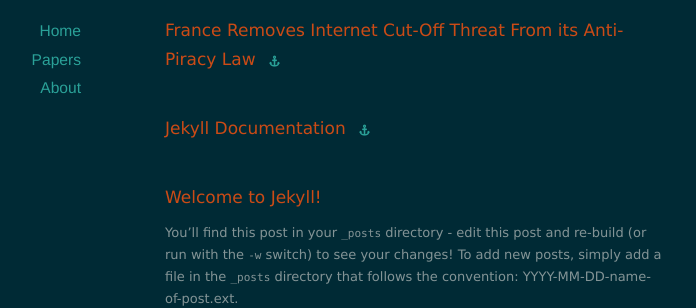
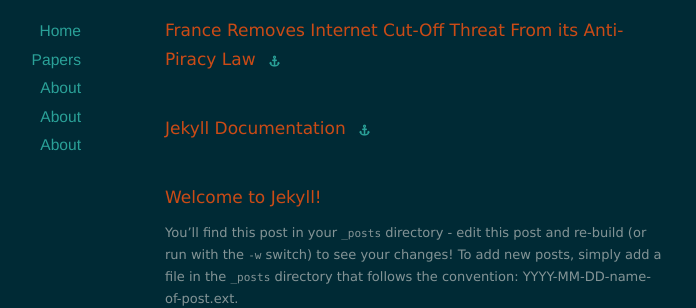
Before and after one commit to itaibassi/itaibassi.github.io, a Jekyll site: the page built from index.html, in a window 1280 px wide. Shown: the part 154-462 px from the top of the page, without its empty margins (225-921 px from the left). Built offline with Jekyll 4.4.1, drawn with Linux system fonts in a browser that asks for light colours; nearby versions of some CDN libraries; the list of posts is cut into pages by our own code.

Commit message:
Update default.html

```diff
--- a/_layouts/default.html
+++ b/_layouts/default.html
@@ -36,6 +36,8 @@
           <li><a href="/">Home</a></li>
           <!--<li><a href="/archives">Archive</a></li> -->
           <li><a href="/papers">Papers</a></li>
+          <li><a href="/presentations">About</a></li>
+          <li><a href="/teaching">About</a></li>
           <li><a href="/about">About</a></li>
 
         </ul>
```
